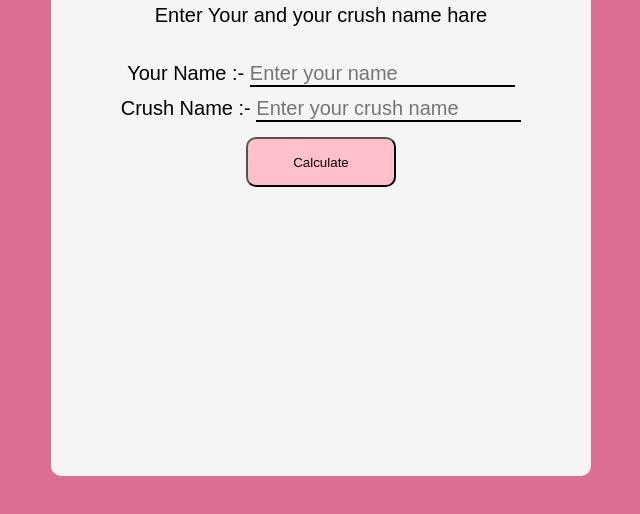
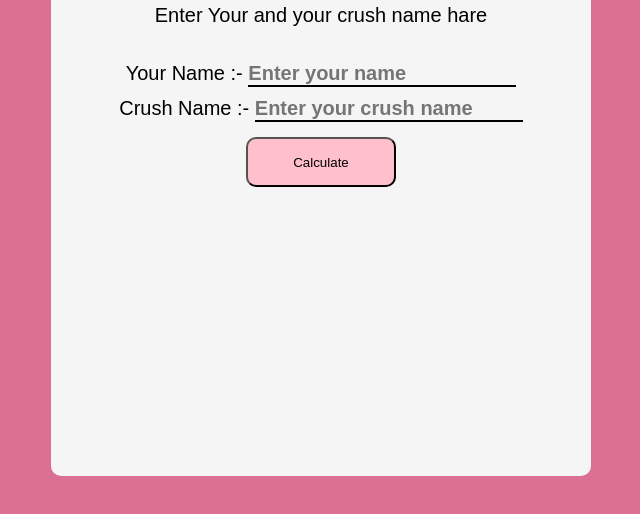
Before and after one commit to hellogirish07/Love-Calculator, a plain HTML site: page Index.html in a window 1280 px wide. Shown: the part 114-628 px from the top of the page, without its empty margins (319-959 px from the left). Drawn offline with Linux system fonts and the light colour scheme.

Commit message:
Update style.css

```diff
--- a/style.css
+++ b/style.css
@@ -59,7 +59,7 @@ body {
 .names input {
     font-size: 20px;
     color: palevioletred;
-    fot-style: bold;
+    font-weight: bold;
     border: none;
     border-bottom: 2px solid #000;
     background-color: transparent;
```
